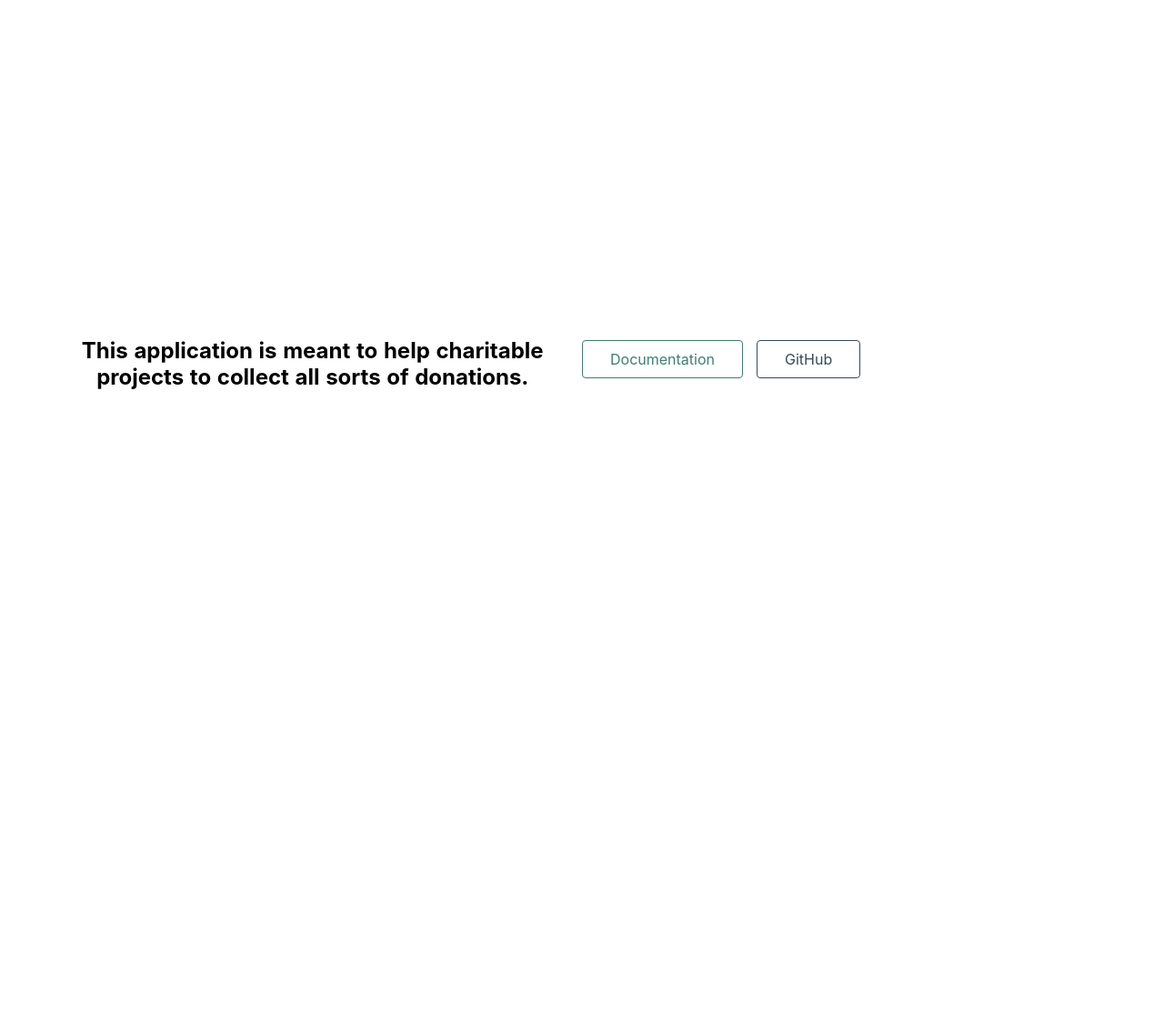
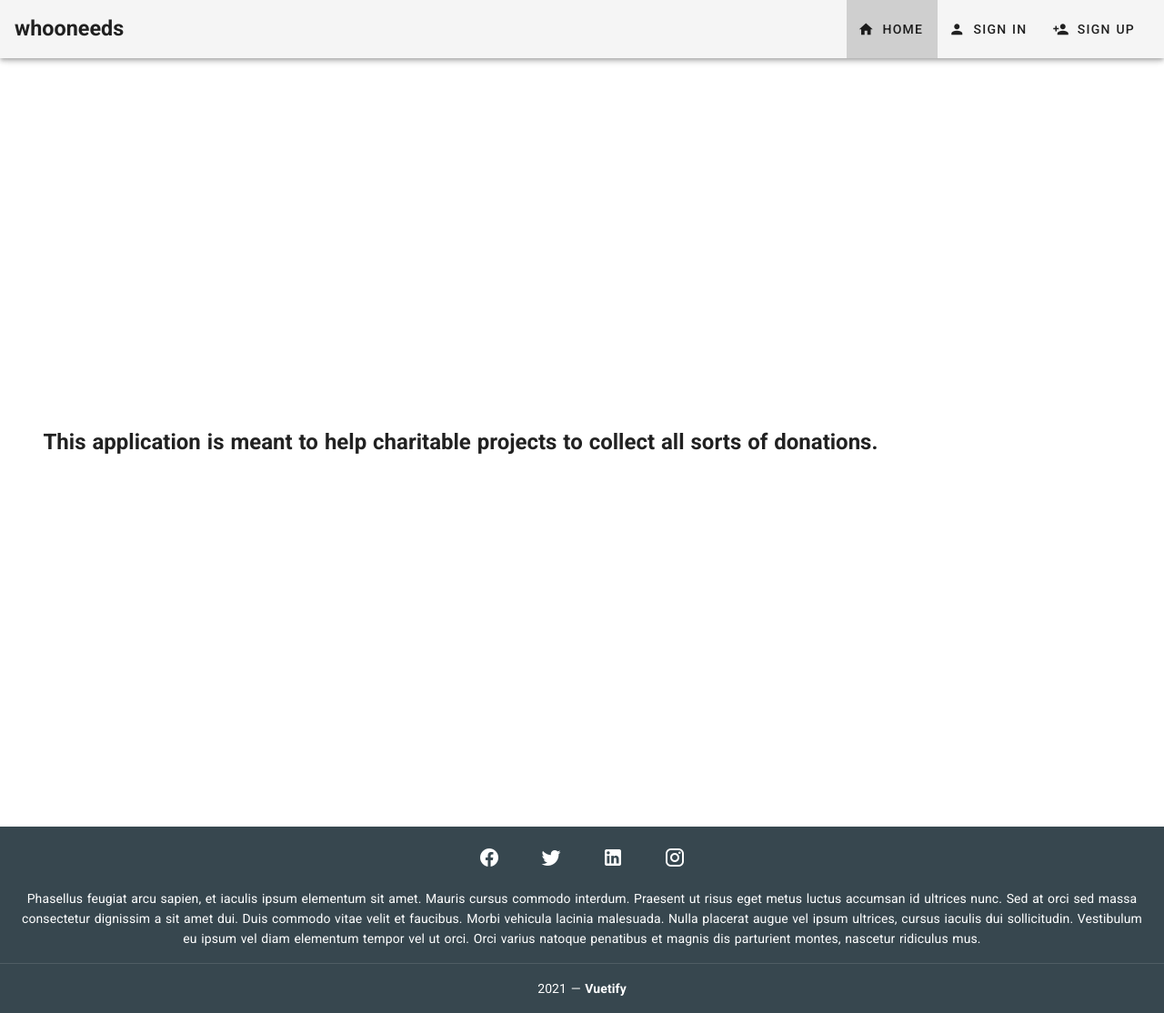
Before and after one commit to jdsee/whoneeds, a Nuxt app in the folder whoneeds-app/: page / in a window 1280 px wide. Shown: the whole page at 91% size. Before the commit the page ends 800 px from the top, so only its background shows below. Built offline with nearby package versions, Linux system fonts and the light colour scheme.

Commit message:
add exemplary layout as development foundation for the team

```diff
--- a/whoneeds-app/layouts/default.vue
+++ b/whoneeds-app/layouts/default.vue
@@ -1,10 +1,28 @@
 <template>
-  <div>
-    <Nuxt />
+  <div id="app">
+    <v-app>
+      <TheNavigation />
+      <v-main class="main">
+        <Nuxt />
+      </v-main>
+      <TheFooter />
+    </v-app>
   </div>
 </template>
 
+<script>
+import TheFooter from '@/layouts/partials/TheFooter.vue'
+import TheNavigation from '@/layouts/partials/TheNavigation.vue'
+export default {
+  components: { TheFooter, TheNavigation }
+}
+</script>
+
 <style>
+.main {
+  min-height: 85%;
+}
+
 html {
   font-family:
     'Source Sans Pro',
--- /dev/null
+++ b/whoneeds-app/layouts/partials/TheFooter.vue
@@ -0,0 +1,39 @@
+<template>
+  <v-footer dark padless>
+    <v-card flat tile class="blue-grey darken-3 white--text text-center">
+      <v-card-text>
+        <v-btn v-for="icon in icons" :key="icon" class="mx-4 white--text" icon>
+          <v-icon size="24px">
+            {{ icon }}
+          </v-icon>
+        </v-btn>
+      </v-card-text>
+
+      <v-card-text class="white--text pt-0">
+        Phasellus feugiat arcu sapien, et iaculis ipsum elementum sit amet.
+        Mauris cursus commodo interdum. Praesent ut risus eget metus luctus
+        accumsan id ultrices nunc. Sed at orci sed massa consectetur dignissim a
+        sit amet dui. Duis commodo vitae velit et faucibus. Morbi vehicula
+        lacinia malesuada. Nulla placerat augue vel ipsum ultrices, cursus
+        iaculis dui sollicitudin. Vestibulum eu ipsum vel diam elementum tempor
+        vel ut orci. Orci varius natoque penatibus et magnis dis parturient
+        montes, nascetur ridiculus mus.
+      </v-card-text>
+
+      <v-divider></v-divider>
+
+      <v-card-text class="white--text">
+        {{ new Date().getFullYear() }} — <strong>Vuetify</strong>
+      </v-card-text>
+    </v-card>
+  </v-footer>
+</template>
+
+<script>
+export default {
+  name: "TheFooter",
+  data: () => ({
+    icons: ["mdi-facebook", "mdi-twitter", "mdi-linkedin", "mdi-instagram"]
+  })
+};
+</script>
--- /dev/null
+++ b/whoneeds-app/layouts/partials/TheNavigation.vue
@@ -0,0 +1,57 @@
+<template>
+  <header>
+    <v-navigation-drawer v-model="drawer" app absolute temporary>
+      <v-list nav dense>
+        <v-list-item-group active-class="teal--text text--accent-9">
+          <v-list-item
+            v-for="item in menuItems"
+            :key="item.title"
+            :to="item.path"
+          >
+            <v-list-item-action>
+              <v-icon>{{ item.icon }}</v-icon>
+            </v-list-item-action>
+            <v-list-item-content>{{ item.title }}</v-list-item-content>
+          </v-list-item>
+        </v-list-item-group>
+      </v-list>
+    </v-navigation-drawer>
+
+    <v-app-bar app>
+      <span class="hidden-sm-and-up">
+        <v-app-bar-nav-icon @click.stop="drawer = !drawer" />
+      </span>
+      <v-toolbar-title>
+        <nuxt-link to="/" tag="span" style="cursor: pointer">
+          <h3>
+            {{ appTitle }}
+          </h3>
+        </nuxt-link>
+      </v-toolbar-title>
+      <v-spacer />
+      <v-toolbar-items class="hidden-xs-only">
+        <v-btn v-for="item in menuItems" :key="item.title" text :to="item.path">
+          <v-icon left dark>
+            {{ item.icon }}
+          </v-icon>
+          {{ item.title }}
+        </v-btn>
+      </v-toolbar-items>
+    </v-app-bar>
+  </header>
+</template>
+
+<script>
+export default {
+  name: 'TheNavigation',
+  data: () => ({
+    appTitle: 'whooneeds',
+    drawer: false,
+    menuItems: [
+      { title: 'Home', path: '/', icon: 'mdi-home' },
+      { title: 'Sign In', path: '/login', icon: 'mdi-account' },
+      { title: 'Sign Up', path: '/register', icon: 'mdi-account-plus' }
+    ]
+  })
+}
+</script>
--- a/whoneeds-app/pages/index.vue
+++ b/whoneeds-app/pages/index.vue
@@ -1,34 +1,10 @@
 <template>
   <v-container fill-height text-xs-center>
     <v-row align="center">
-      <v-col>
-        <h2>
-          This application is meant to help charitable projects to collect all
-          sorts of donations.
-        </h2>
-      </v-col>
-      <v-col>
-        <div class="links">
-          <v-row>
-            <a
-              href="https://nuxtjs.org/"
-              target="_blank"
-              rel="noopener noreferrer"
-              class="button--green"
-            >
-              Documentation
-            </a>
-            <a
-              href="https://github.com/nuxt/nuxt.js"
-              target="_blank"
-              rel="noopener noreferrer"
-              class="button--grey"
-            >
-              GitHub
-            </a>
-          </v-row>
-        </div>
-      </v-col>
+      <h2>
+        This application is meant to help charitable projects to collect all
+        sorts of donations.
+      </h2>
     </v-row>
   </v-container>
 </template>
```
